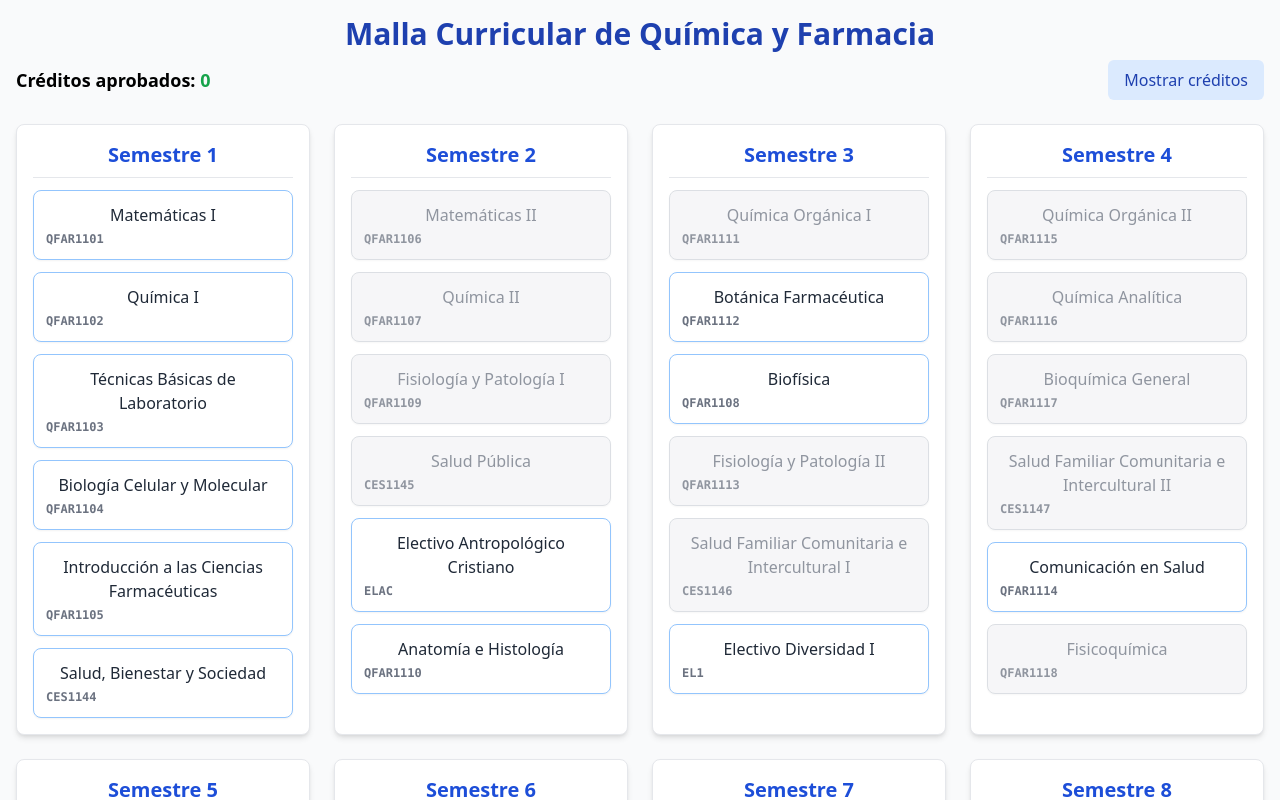
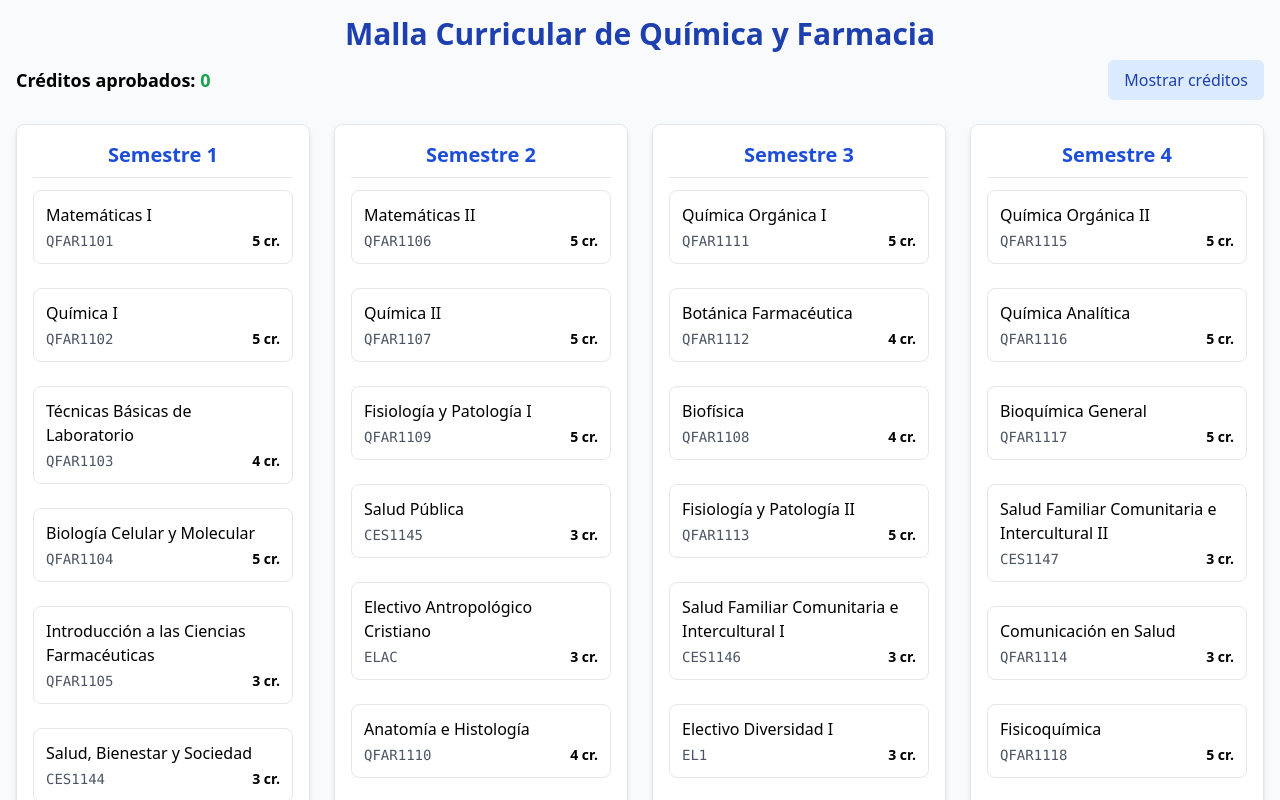
Before and after one commit to carlaaav/malla-qyf-v2025, a React (Vite) app: page / in a window 1280 px wide. Shown: the top 800 px of the page. Built offline with nearby package versions, Linux system fonts and the light colour scheme.

Commit message:
Update RamoCard.tsx

```diff
--- a/src/components/RamoCard.tsx
+++ b/src/components/RamoCard.tsx
@@ -1,50 +1,40 @@
-import { Curso } from "../types";
+interface Curso {
+  id: string;
+  nombre: string;
+  semestre: number;
+  creditos: number;
+  requisitos: string[];
+}
 
-type Props = {
+type EstadoRamo = 'aprobado' | 'disponible' | 'bloqueado';
+
+interface Props {
   curso: Curso;
-  completado: boolean;
-  desbloqueado: boolean;
+  estado: EstadoRamo;
   onToggle: () => void;
-  showCredits?: boolean;
-};
+}
 
-export function RamoCard({ curso, completado, desbloqueado, onToggle, showCredits = false }: Props) {
-  const estado = completado ? "completado" : desbloqueado ? "desbloqueado" : "bloqueado";
-
-  const bgColor = completado
-    ? "bg-green-100 border-green-400"
-    : desbloqueado
-      ? "bg-white hover:bg-blue-50 border-blue-300"
-      : "bg-gray-100 opacity-75 border-gray-300";
-
-  const textColor = completado
-    ? "text-green-800"
-    : desbloqueado
-      ? "text-gray-800"
-      : "text-gray-500";
+export function RamoCard({ curso, estado, onToggle }: Props) {
+  const estilos = {
+    aprobado: 'bg-green-100 border-green-400 text-green-800 shadow-sm',
+    disponible: 'bg-white border-blue-300 text-gray-800 hover:bg-blue-50 cursor-pointer shadow-sm hover:shadow-md',
+    bloqueado: 'bg-gray-50 border-gray-200 text-gray-500 opacity-80'
+  };
 
   return (
     <div
-      className={`p-3 border rounded-lg shadow-sm transition-all cursor-pointer select-none ${bgColor}`}
-      onClick={desbloqueado ? onToggle : undefined}
+      className={`p-3 mb-3 rounded-lg border transition-all ${estilos[estado]}`}
+      onClick={estado === 'disponible' ? onToggle : undefined}
       title={
-        curso.requisitos.length
-          ? `Requisitos: ${curso.requisitos.join(", ")}`
-          : "Sin requisitos"
+        curso.requisitos.length > 0
+          ? `Requisitos: ${curso.requisitos.join(', ')}`
+          : 'Sin requisitos'
       }
     >
-      <div className={`font-medium text-center ${textColor}`}>
-        {curso.nombre}
-      </div>
-      <div className="flex justify-between items-center mt-1">
-        <span className="text-xs font-mono font-semibold text-gray-500">
-          {curso.id}
-        </span>
-        {showCredits && (
-          <span className="text-xs bg-blue-100 text-blue-800 px-2 py-1 rounded-full">
-            {curso.creditos} cr.
-          </span>
-        )}
+      <div className="font-medium">{curso.nombre}</div>
+      <div className="flex justify-between mt-1 text-sm">
+        <span className="font-mono text-gray-600">{curso.id}</span>
+        <span className="font-bold">{curso.creditos} cr.</span>
       </div>
     </div>
   );
```
